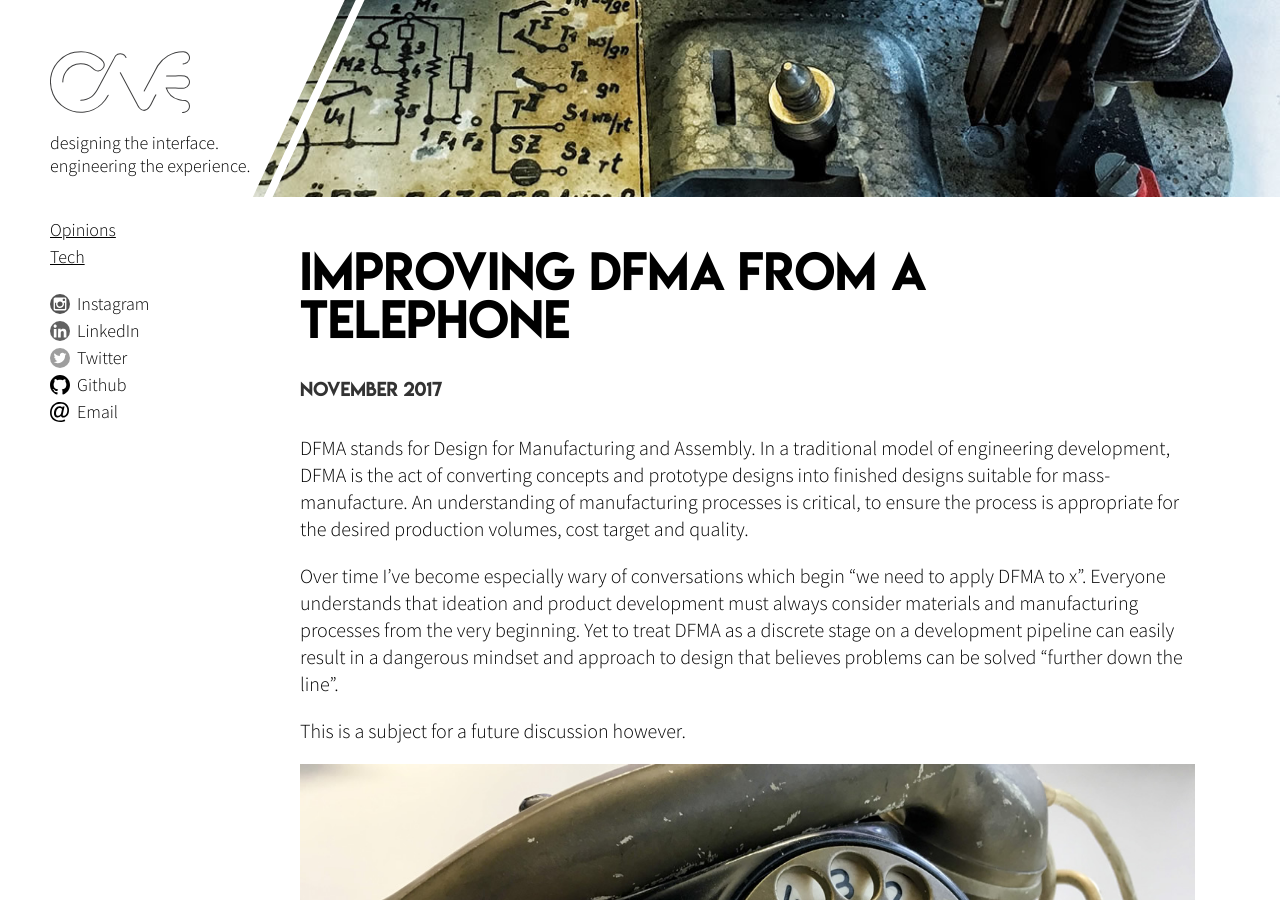
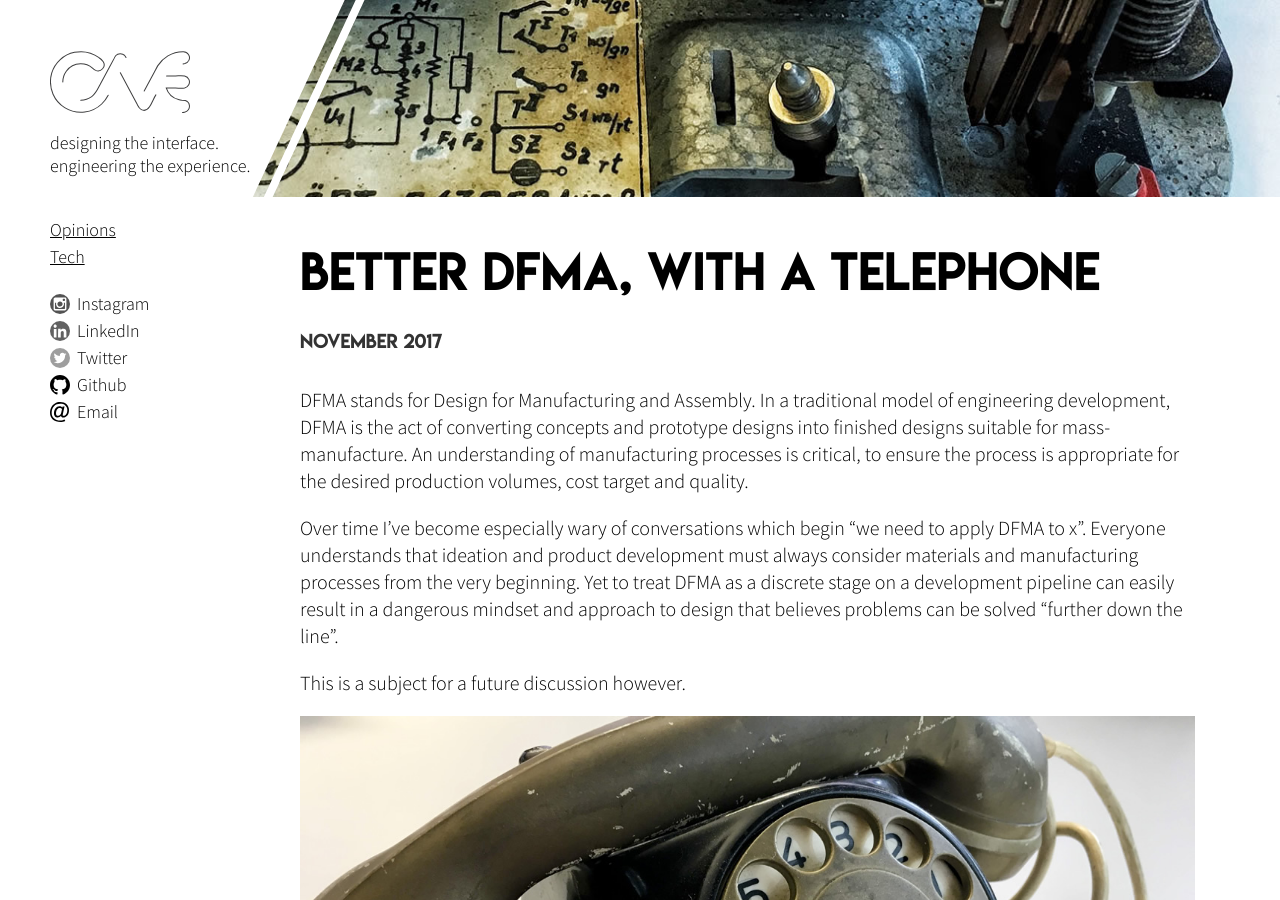
Before and after one commit to gcsalzburg/gcsalzburg.github.io, a Jekyll site: the page built from _posts/2017-11-22-Manufacturing.md, in a window 1280 px wide and 900 px high. Built offline with Jekyll 4.4.1, drawn with Linux system fonts in a browser that asks for light colours.

Commit message:
Change post title

```diff
--- a/_posts/2017-11-22-Manufacturing.md
+++ b/_posts/2017-11-22-Manufacturing.md
@@ -1,7 +1,7 @@
 ---
 layout: post
 folder: Manufacturing
-title: Improving DFMA from a telephone
+title: Better DFMA, with a telephone
 
 categories: [tech]
 tags: dfma dfm manufacturing assembly servicing repair telephones engineering
```
